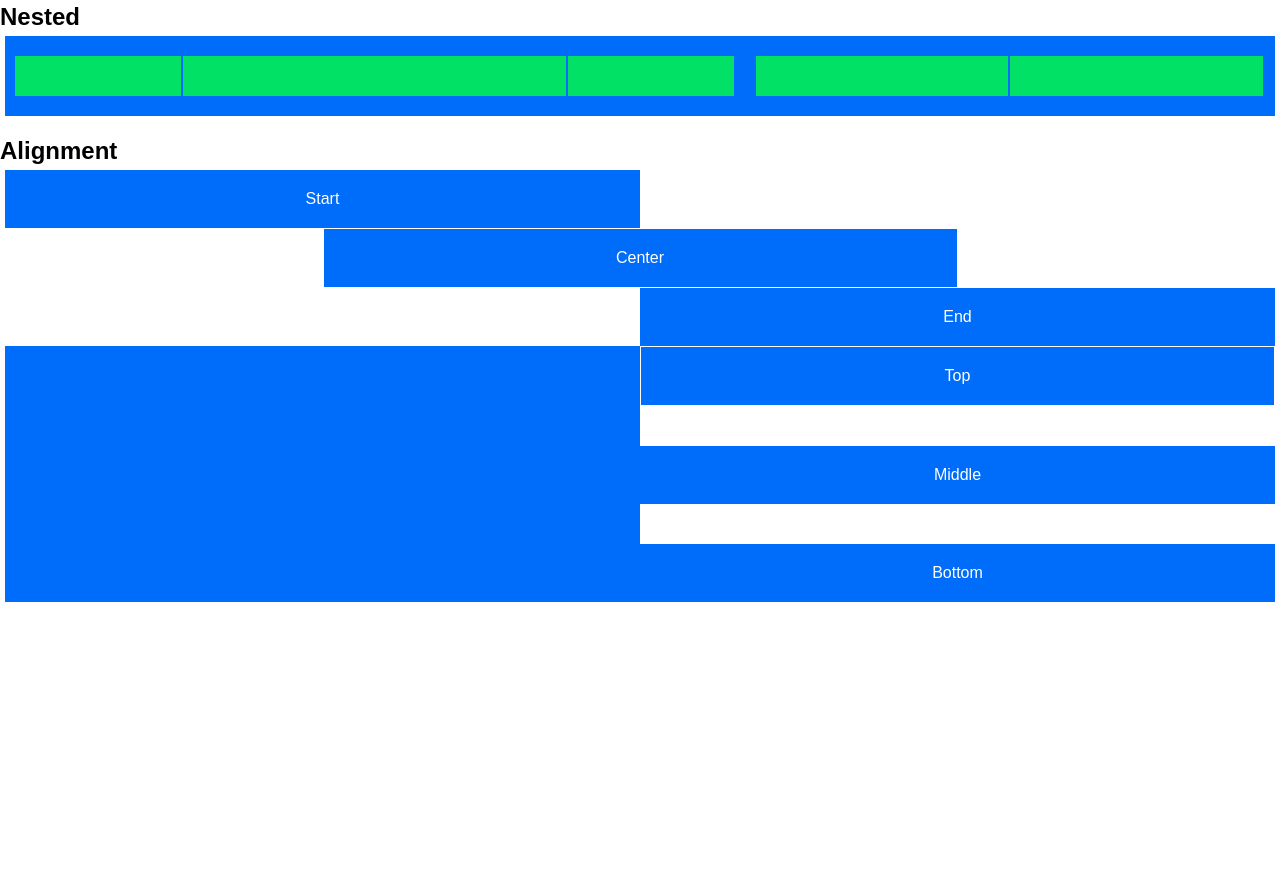
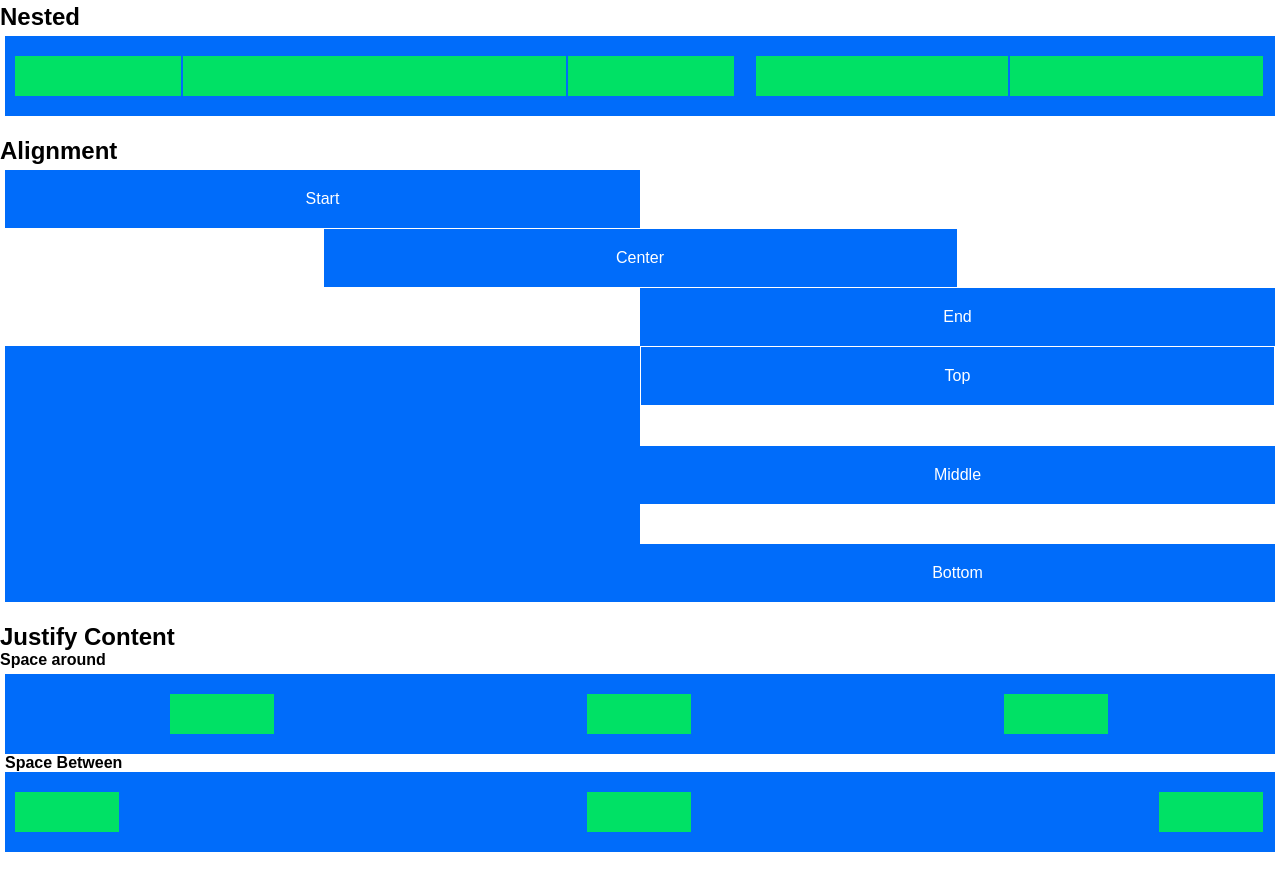
Before and after one commit to Arianna-Cosimini/html-css-12bool, a plain HTML site: page index.html in a window 1280 px wide. Shown: the part 1279-2152 px from the top of the page. Before the commit the page ends 1902 px from the top, so only its background shows below. Drawn offline with Linux system fonts and the light colour scheme.

Commit message:
esercizio finito

```diff
--- a/css/12bool.css
+++ b/css/12bool.css
@@ -29,8 +29,8 @@
     justify-content: flex-end;
 }
 
-.column{
-    flex-direction: column;
+.space-between{
+    justify-content: space-between;
 }
 
 /* regola di test */
--- a/css/style.css
+++ b/css/style.css
@@ -37,3 +37,11 @@ body{
 span{
     display: inline-block;
 }
+
+.space-around{
+    justify-content: space-around;
+}
+
+.space-between{
+    justify-content: space-between;
+}
--- a/index.html
+++ b/index.html
@@ -369,6 +369,30 @@
 
     </div>
 
+    <h2>Justify Content</h2>
+    <h4>Space around</h4>
+
+    <div class="container mb-2">
+
+        <div class="row">
+            <div class="col-12 space-around ">
+                <div class="col-1 green"></div>
+                <div class="col-1 green"></div>
+                <div class="col-1 green"></div>
+            </div>
+        </div>
+
+    <h4>Space Between</h4>
+
+        <div class="row">
+            <div class="col-12 space-between">
+                <div class="col-1 green"></div>
+                <div class="col-1 green"></div>
+                <div class="col-1 green"></div>
+            </div>
+        </div>
+    </div>
+
 
 
 
```
